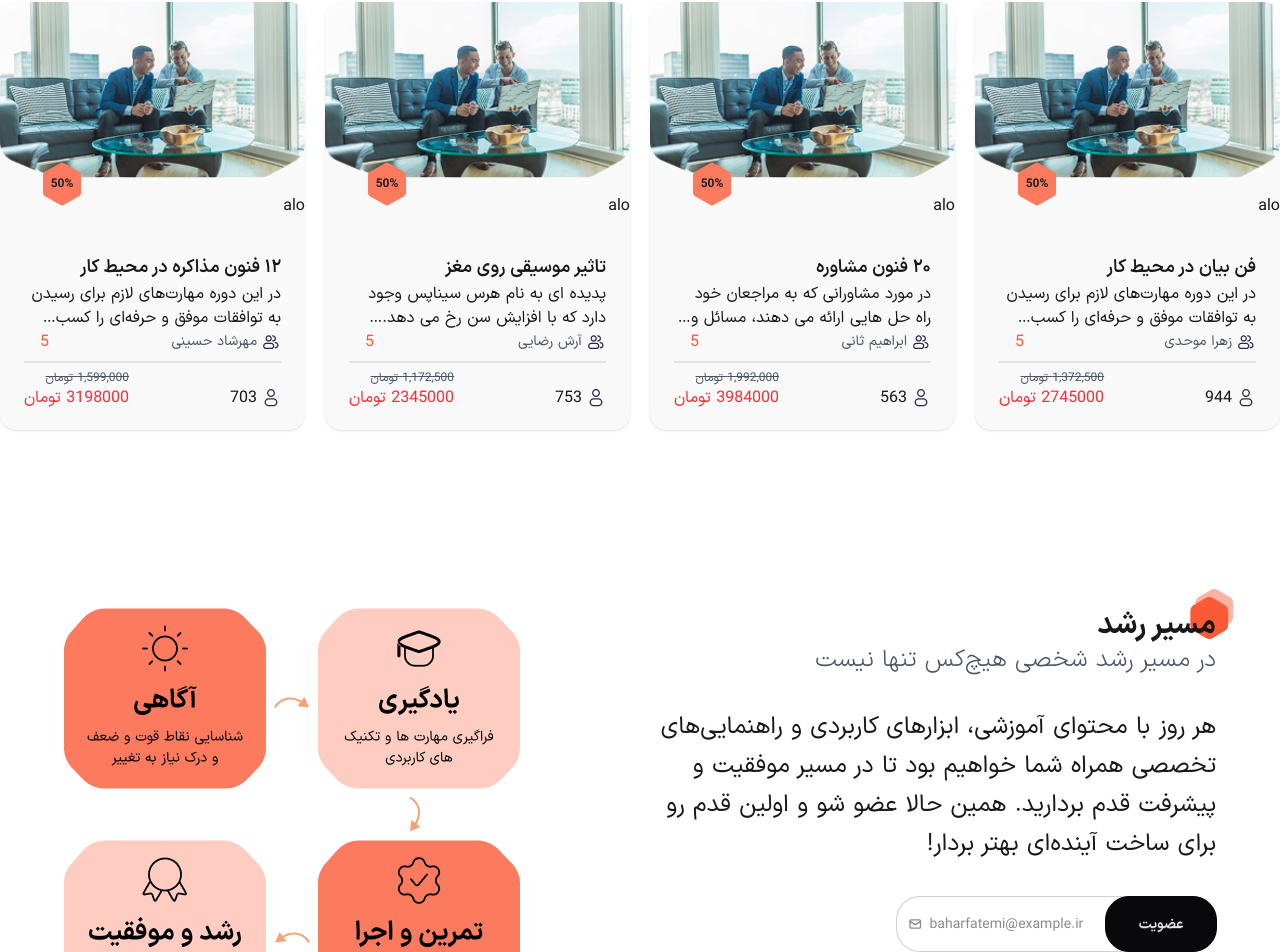
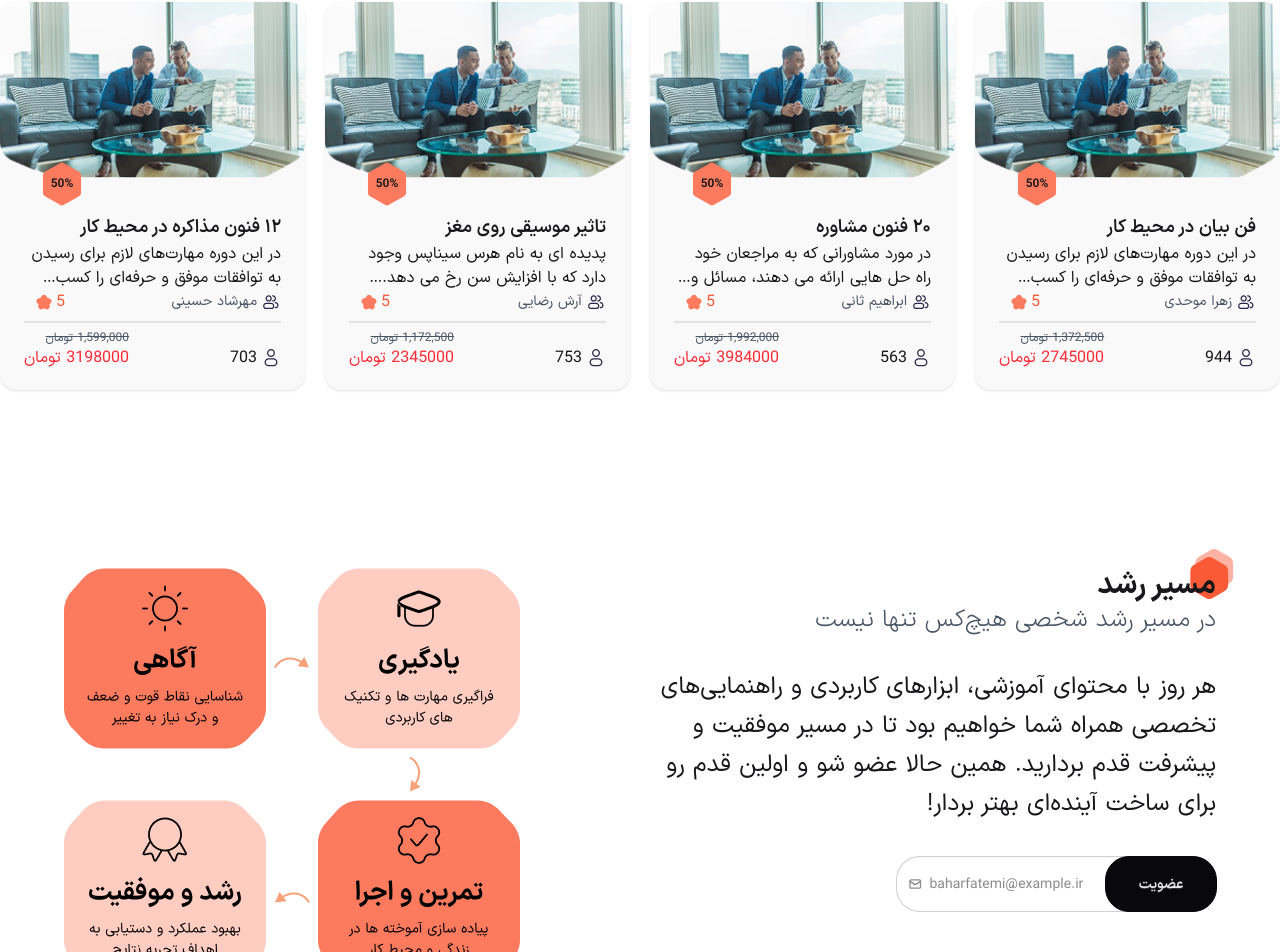
Before and after one commit to tinybug-m/tavanaSho, a React (Vite) app: page / in a window 1280 px wide. Shown: the part 1031-1983 px from the top of the page. Built offline with nearby package versions, Linux system fonts and the light colour scheme.

Commit message:
fix: latest courses bugs (wrong text - StarIcon was hidden)

```diff
--- a/src/components/Courses/CourseCard.tsx
+++ b/src/components/Courses/CourseCard.tsx
@@ -20,7 +20,6 @@ const CourseCard = ({ props }: { props: CoursesCardDataProps }) => {
   return (
     <Card bgColor="#F9F9F9" rounded shadow>
       <img src={img} className="rounded-lg  w-full h-44" />
-      {discount && <h1>alo</h1>}
       <div className="w-11 h-11 absolute left-10 top-40 flex justify-center items-center text-xs font-bold">
         <span className="absolute">{discount}%</span>
         <HexoIcon />
@@ -37,7 +36,7 @@ const CourseCard = ({ props }: { props: CoursesCardDataProps }) => {
           </span>
           <div className="flex items-center gap-1 text-primary">
             <p>{rate}</p>
-            <StarIcon className="ml-3" />
+            <StarIcon className="ml-3 w-4" />
           </div>
         </div>
 
```
